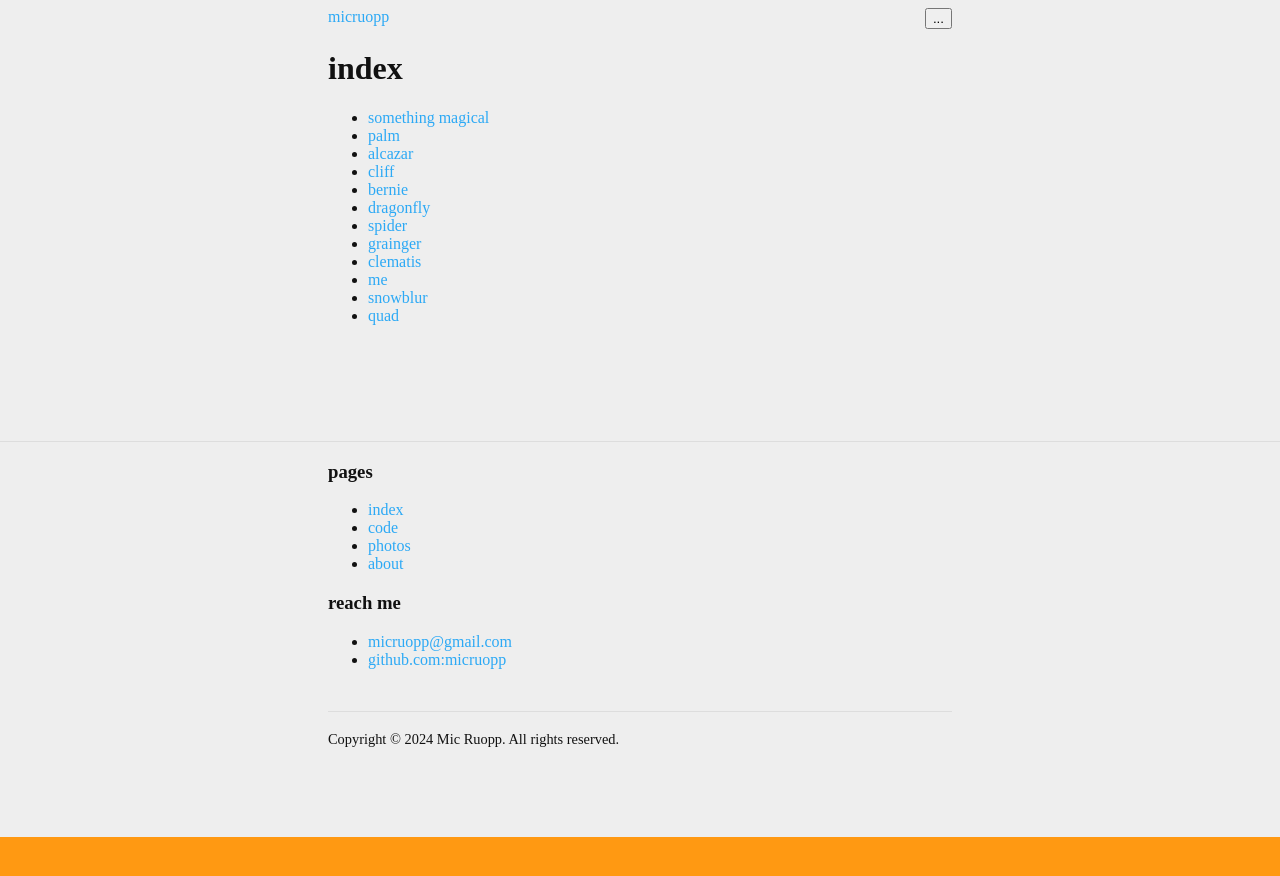
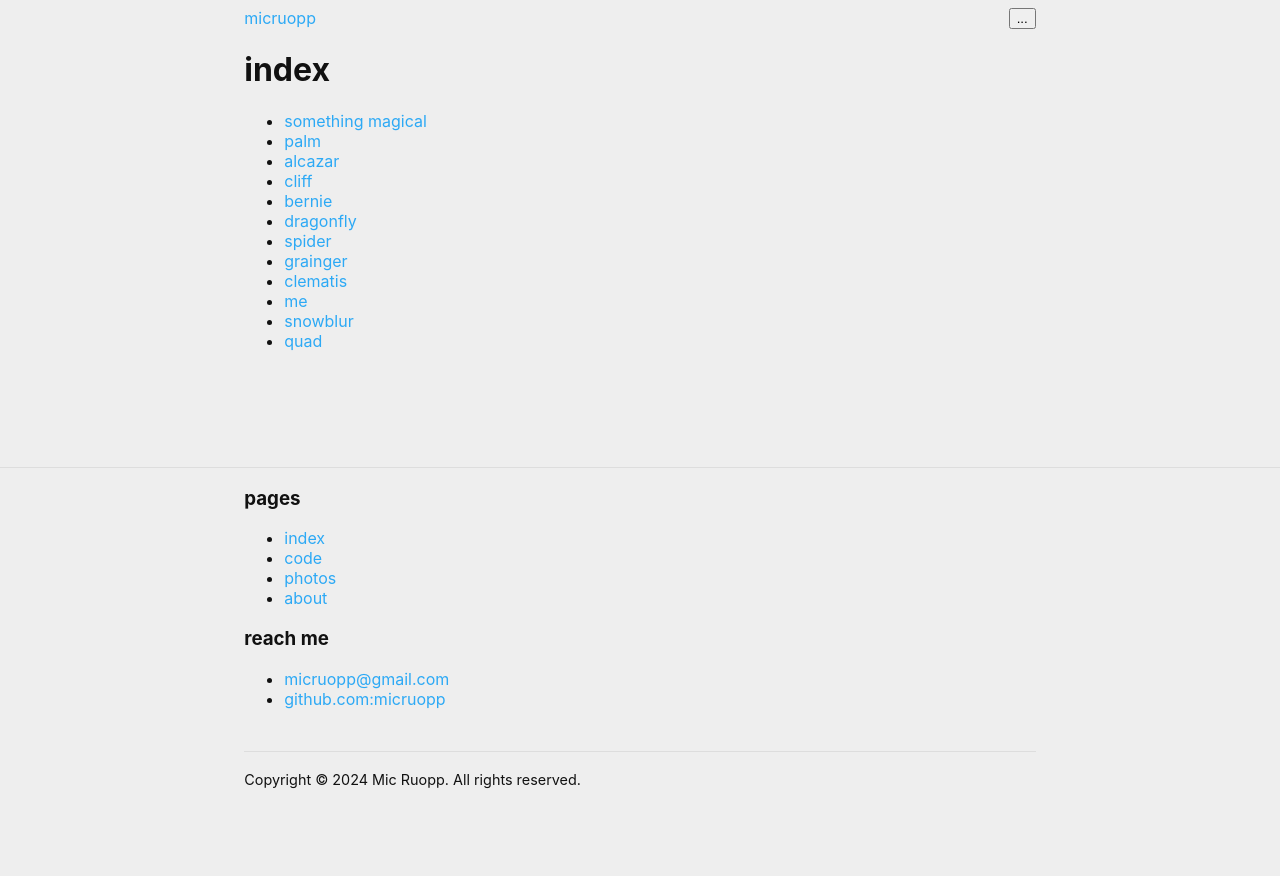
Before and after one commit to rdwdlabs/micruopp.com, a Next.js app: page / in a window 1280 px wide. Before the commit the page ends 837 px from the top, so only its background shows below. Built offline with nearby package versions, Linux system fonts and the light colour scheme.

Commit message:
added system fontstacks

```diff
--- a/src/styles/global.css
+++ b/src/styles/global.css
@@ -37,6 +37,13 @@
   --bg: var(--dark-bg);
   --fg: var(--dark-fg);
   --fg2: var(--dark-fg2);
+
+  /* system font stacks
+   * https://systemfontstack.com
+   */
+  --sys-sans: -apple-system, BlinkMacSystemFont, 'avenir next', avenir, 'segoe ui', 'helvetica neue', helvetica, Cantarell, Ubuntu, roboto, noto, arial, sans-serif;
+  --sys-serif: 'Iowan Old Style', 'Apple Garamond', Baskerville, 'Times New Roman', 'Droid Serif', Times, 'Source Serif Pro', serif, 'Apple Color Emoji', 'Segoe UI Emoji', 'Segoe UI Symbol';
+  --sys-mono: Menlo, Consolas, Monaco, 'Liberation Mono', 'Lucida Console', monospace;
 }
 
 :root[data-color-scheme="dark"] {
@@ -64,6 +71,8 @@
 html {
   display: flex;
   background-color: var(--ac3);
+  font-family: var(--sys-sans);
+  font-size: 100%;
   height: 100%;
 }
 
```
